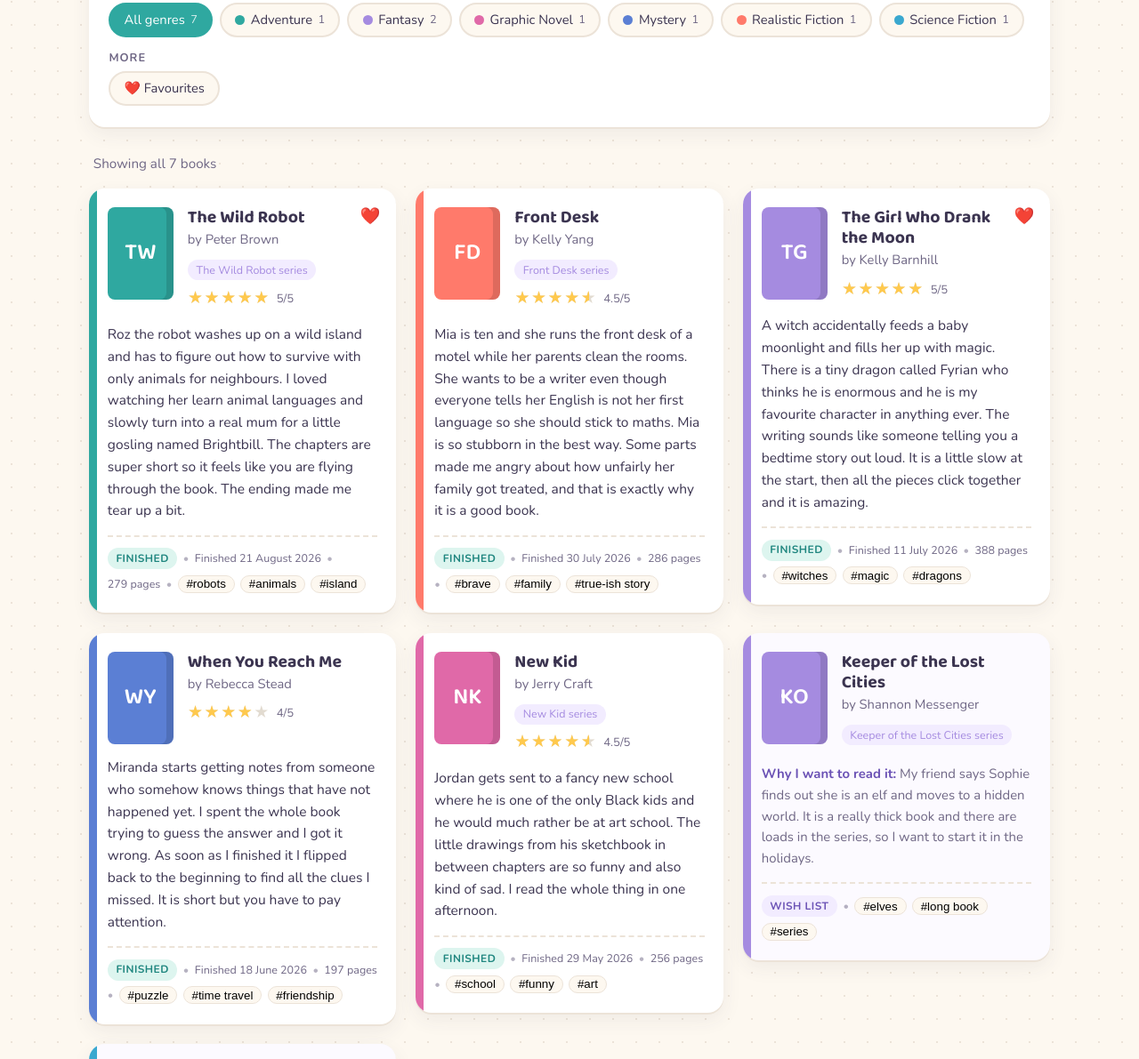
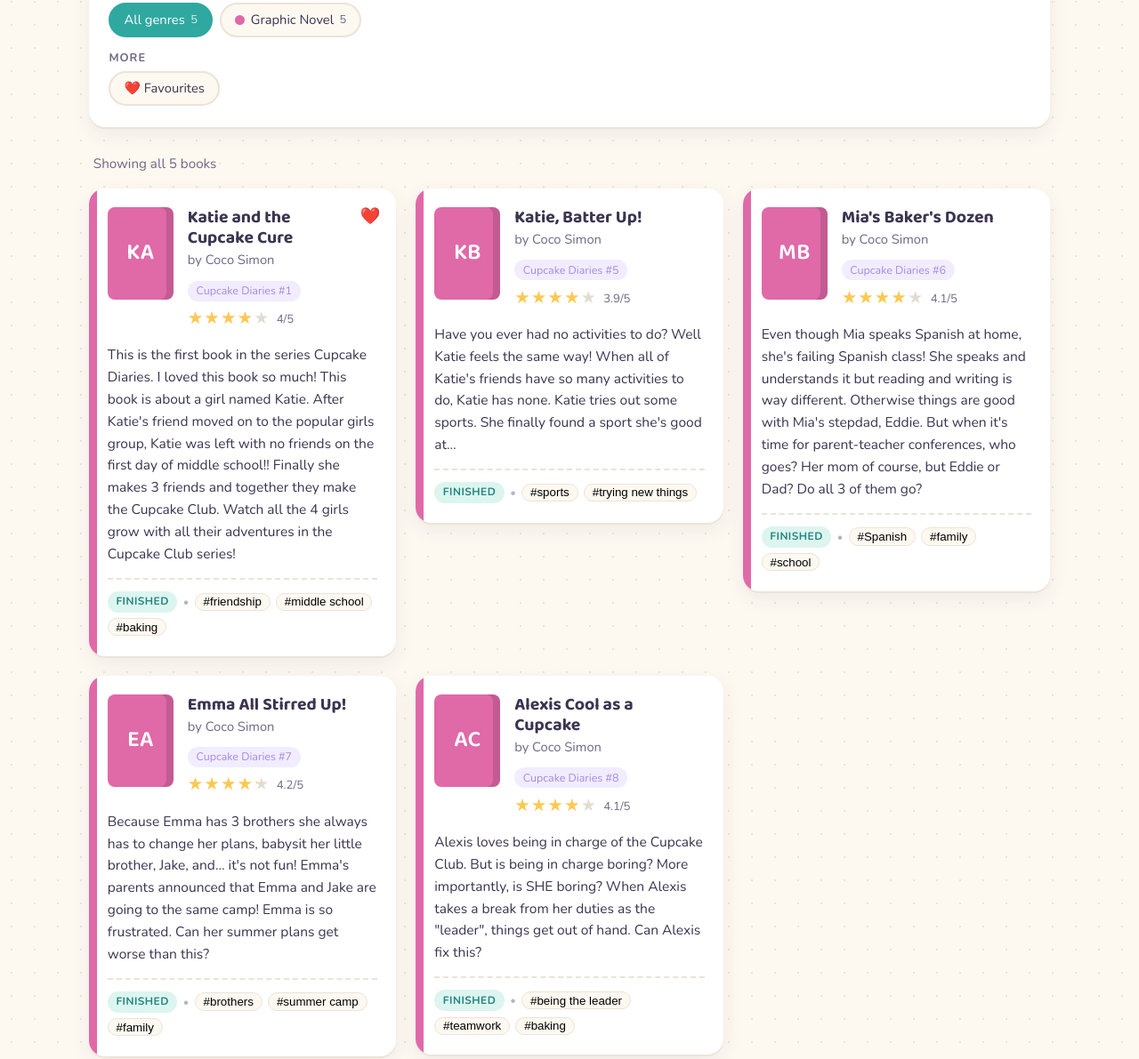
Before and after one commit to MaanasaG/Diya-s-bookshelf, a plain HTML site: page index.html in a window 1280 px wide. Shown: the part 479-1670 px from the top of the page at 89% size. Drawn offline with nearby package versions, Linux system fonts and the light colour scheme.

Commit message:
Diya's first five reviews, from her notebook
Replaces the placeholder examples with Diya's own Cupcake Diaries
reviews: books 1, 5, 6, 7 and 8, rated 4, 3.9, 4.1, 4.2 and 4.1.

Two small changes to fit her data:
- the series pill shows the book number, so 'Cupcake Diaries #6'
- the 'pages read' stat hides itself until some page counts exist,
  instead of showing a bare 0

Star widths are rounded so a 4.2 doesn't render as 84.00000000000001%.

Co-authored-by: Cursor <cursoragent@cursor.com>

```diff
--- a/app.js
+++ b/app.js
@@ -54,7 +54,7 @@ function starsHTML(rating) {
   if (r === 0) {
     return '<span class="stars"><span class="stars-num">not rated yet</span></span>';
   }
-  const pct = (r / 5) * 100;
+  const pct = Math.round((r / 5) * 1000) / 10;
   return (
     '<span class="stars" role="img" aria-label="' + r + ' out of 5 stars">' +
       '<span class="stars-track" aria-hidden="true">' +
@@ -113,7 +113,10 @@ function bookCardHTML(book) {
         "<div>" +
           '<h3 class="book-title">' + esc(book.title) + "</h3>" +
           '<p class="book-author">by ' + esc(book.author) + "</p>" +
-          (book.series ? '<span class="series">' + esc(book.series) + " series</span>" : "") +
+          (book.series
+            ? '<span class="series">' + esc(book.series) +
+              (book.number ? " #" + esc(book.number) : " series") + "</span>"
+            : "") +
           (wish ? "" : "<div>" + starsHTML(book.rating) + "</div>") +
         "</div>" +
       "</div>" +
@@ -206,8 +209,11 @@ function bookCardHTML(book) {
     const top = Object.keys(tally).sort(function (a, b) { return tally[b] - tally[a]; })[0];
 
     document.getElementById("statFinished").textContent = done.length;
+    document.getElementById("statAvg").textContent = avg;
+
+    // only show the pages counter once some page counts have been filled in
     document.getElementById("statPages").textContent = pages.toLocaleString();
-    document.getElementById("statAvg").textContent = avg;
+    document.getElementById("statPagesCard").hidden = pages === 0;
 
     const genreEl = document.getElementById("statGenre");
     genreEl.textContent = top || "–";
--- a/books.js
+++ b/books.js
@@ -13,15 +13,17 @@
    What each line means:
      title        the name of the book
      author       who wrote it
-     genre        pick one: Fantasy, Adventure, Mystery, Realistic Fiction,
-                  Historical Fiction, Graphic Novel, Nonfiction, Poetry,
-                  Science Fiction, Animals, Humor
+     genre        pick one: Graphic Novel, Fantasy, Adventure, Mystery,
+                  Realistic Fiction, Historical Fiction, Nonfiction,
+                  Poetry, Science Fiction, Animals, Humor
                   (you can invent new ones too — a new colour is made for you)
      series       the series name, or "" if it is a standalone book
-     rating       a number from 0 to 5. Halves are allowed, like 4.5
+     number       which book it is in the series, or 0 if it isn't in one
+     rating       any number from 0 to 5. Decimals are fine: 3.9, 4.2, 4.5
      shelf        "finished" = you read it, so you can rate and review it
                   "wishlist" = a book you want to read one day
-     date         the day you finished it, written as "YYYY-MM-DD"
+     date         the day you finished it, written as "YYYY-MM-DD",
+                  or "" if you can't remember
      favorite     true if it is an all-time favourite, otherwise false
      pages        how many pages (use 0 if you don't know)
      tags         little describing words, as many as you like
@@ -34,101 +36,78 @@
 
 const BOOKS = [
   {
-    title: "The Wild Robot",
-    author: "Peter Brown",
-    genre: "Adventure",
-    series: "The Wild Robot",
-    rating: 5,
+    title: "Katie and the Cupcake Cure",
+    author: "Coco Simon",
+    genre: "Graphic Novel",
+    series: "Cupcake Diaries",
+    number: 1,
+    rating: 4,
     shelf: "finished",
-    date: "2026-08-21",
+    date: "",
     favorite: true,
-    pages: 279,
-    tags: ["robots", "animals", "island"],
+    pages: 0,
+    tags: ["friendship", "middle school", "baking"],
     review:
-      "Roz the robot washes up on a wild island and has to figure out how to survive with only animals for neighbours. I loved watching her learn animal languages and slowly turn into a real mum for a little gosling named Brightbill. The chapters are super short so it feels like you are flying through the book. The ending made me tear up a bit.",
+      "This is the first book in the series Cupcake Diaries. I loved this book so much! This book is about a girl named Katie. After Katie's friend moved on to the popular girls group, Katie was left with no friends on the first day of middle school!! Finally she makes 3 friends and together they make the Cupcake Club. Watch all the 4 girls grow with all their adventures in the Cupcake Club series!",
   },
   {
-    title: "Front Desk",
-    author: "Kelly Yang",
-    genre: "Realistic Fiction",
-    series: "Front Desk",
-    rating: 4.5,
+    title: "Katie, Batter Up!",
+    author: "Coco Simon",
+    genre: "Graphic Novel",
+    series: "Cupcake Diaries",
+    number: 5,
+    rating: 3.9,
     shelf: "finished",
-    date: "2026-07-30",
+    date: "",
     favorite: false,
-    pages: 286,
-    tags: ["brave", "family", "true-ish story"],
+    pages: 0,
+    tags: ["sports", "trying new things"],
     review:
-      "Mia is ten and she runs the front desk of a motel while her parents clean the rooms. She wants to be a writer even though everyone tells her English is not her first language so she should stick to maths. Mia is so stubborn in the best way. Some parts made me angry about how unfairly her family got treated, and that is exactly why it is a good book.",
+      "Have you ever had no activities to do? Well Katie feels the same way! When all of Katie's friends have so many activities to do, Katie has none. Katie tries out some sports. She finally found a sport she's good at…",
   },
   {
-    title: "The Girl Who Drank the Moon",
-    author: "Kelly Barnhill",
-    genre: "Fantasy",
-    series: "",
-    rating: 5,
+    title: "Mia's Baker's Dozen",
+    author: "Coco Simon",
+    genre: "Graphic Novel",
+    series: "Cupcake Diaries",
+    number: 6,
+    rating: 4.1,
     shelf: "finished",
-    date: "2026-07-11",
-    favorite: true,
-    pages: 388,
-    tags: ["witches", "magic", "dragons"],
+    date: "",
+    favorite: false,
+    pages: 0,
+    tags: ["Spanish", "family", "school"],
     review:
-      "A witch accidentally feeds a baby moonlight and fills her up with magic. There is a tiny dragon called Fyrian who thinks he is enormous and he is my favourite character in anything ever. The writing sounds like someone telling you a bedtime story out loud. It is a little slow at the start, then all the pieces click together and it is amazing.",
+      "Even though Mia speaks Spanish at home, she's failing Spanish class! She speaks and understands it but reading and writing is way different. Otherwise things are good with Mia's stepdad, Eddie. But when it's time for parent-teacher conferences, who goes? Her mom of course, but Eddie or Dad? Do all 3 of them go?",
   },
   {
-    title: "When You Reach Me",
-    author: "Rebecca Stead",
-    genre: "Mystery",
-    series: "",
-    rating: 4,
+    title: "Emma All Stirred Up!",
+    author: "Coco Simon",
+    genre: "Graphic Novel",
+    series: "Cupcake Diaries",
+    number: 7,
+    rating: 4.2,
     shelf: "finished",
-    date: "2026-06-18",
+    date: "",
     favorite: false,
-    pages: 197,
-    tags: ["puzzle", "time travel", "friendship"],
+    pages: 0,
+    tags: ["brothers", "summer camp", "family"],
     review:
-      "Miranda starts getting notes from someone who somehow knows things that have not happened yet. I spent the whole book trying to guess the answer and I got it wrong. As soon as I finished it I flipped back to the beginning to find all the clues I missed. It is short but you have to pay attention.",
+      "Because Emma has 3 brothers she always has to change her plans, babysit her little brother, Jake, and… it's not fun! Emma's parents announced that Emma and Jake are going to the same camp! Emma is so frustrated. Can her summer plans get worse than this?",
   },
   {
-    title: "New Kid",
-    author: "Jerry Craft",
+    title: "Alexis Cool as a Cupcake",
+    author: "Coco Simon",
     genre: "Graphic Novel",
-    series: "New Kid",
-    rating: 4.5,
+    series: "Cupcake Diaries",
+    number: 8,
+    rating: 4.1,
     shelf: "finished",
-    date: "2026-05-29",
-    favorite: false,
-    pages: 256,
-    tags: ["school", "funny", "art"],
-    review:
-      "Jordan gets sent to a fancy new school where he is one of the only Black kids and he would much rather be at art school. The little drawings from his sketchbook in between chapters are so funny and also kind of sad. I read the whole thing in one afternoon.",
-  },
-  {
-    title: "Keeper of the Lost Cities",
-    author: "Shannon Messenger",
-    genre: "Fantasy",
-    series: "Keeper of the Lost Cities",
-    rating: 0,
-    shelf: "wishlist",
     date: "",
     favorite: false,
-    pages: 512,
-    tags: ["elves", "long book", "series"],
+    pages: 0,
+    tags: ["being the leader", "teamwork", "baking"],
     review:
-      "My friend says Sophie finds out she is an elf and moves to a hidden world. It is a really thick book and there are loads in the series, so I want to start it in the holidays.",
-  },
-  {
-    title: "A Wrinkle in Time",
-    author: "Madeleine L'Engle",
-    genre: "Science Fiction",
-    series: "Time Quintet",
-    rating: 0,
-    shelf: "wishlist",
-    date: "",
-    favorite: false,
-    pages: 256,
-    tags: ["space", "classic"],
-    review:
-      "Everybody keeps telling me I have to read this one, so it is next on my pile.",
+      "Alexis loves being in charge of the Cupcake Club. But is being in charge boring? More importantly, is SHE boring? When Alexis takes a break from her duties as the \"leader\", things get out of hand. Can Alexis fix this?",
   },
 ];
--- a/index.html
+++ b/index.html
@@ -35,7 +35,7 @@
       <span class="stat-num" id="statFinished">0</span>
       <span class="stat-label">books finished</span>
     </div>
-    <div class="stat">
+    <div class="stat" id="statPagesCard">
       <span class="stat-num" id="statPages">0</span>
       <span class="stat-label">pages read</span>
     </div>
```
